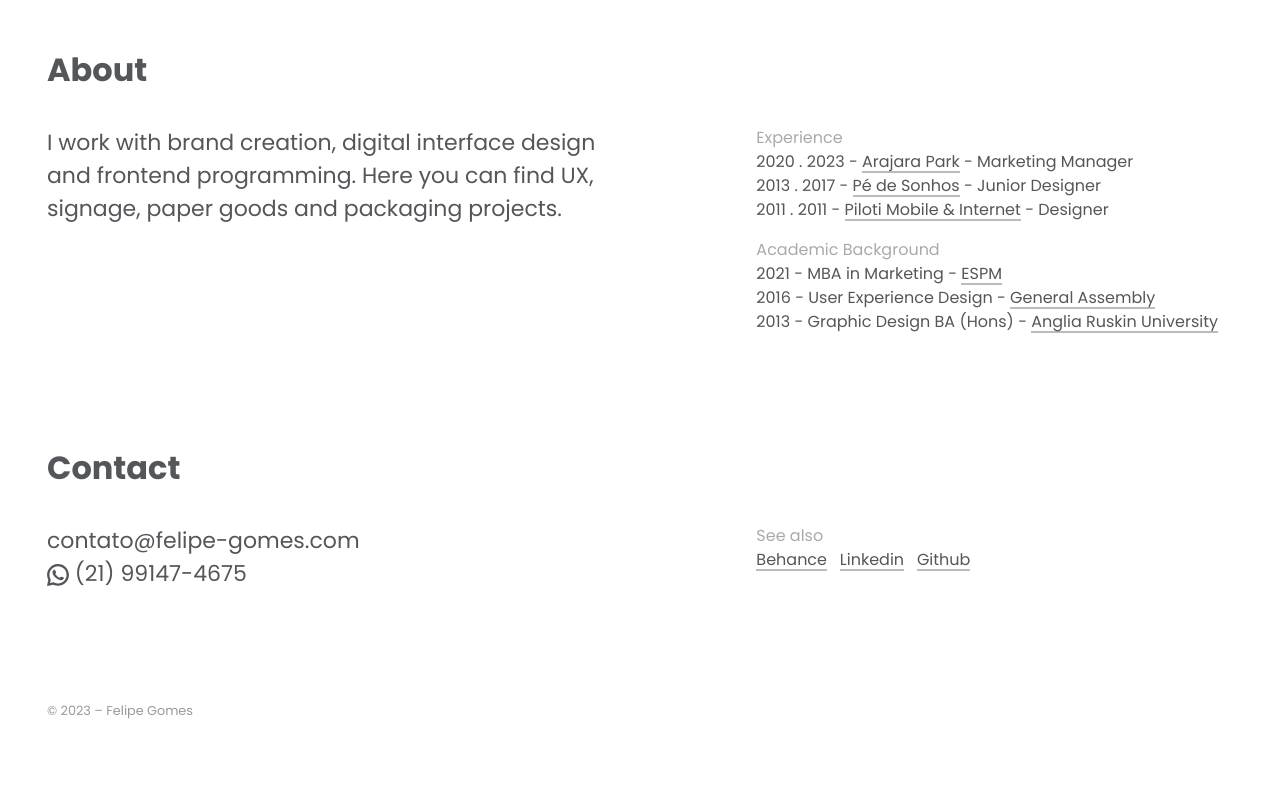
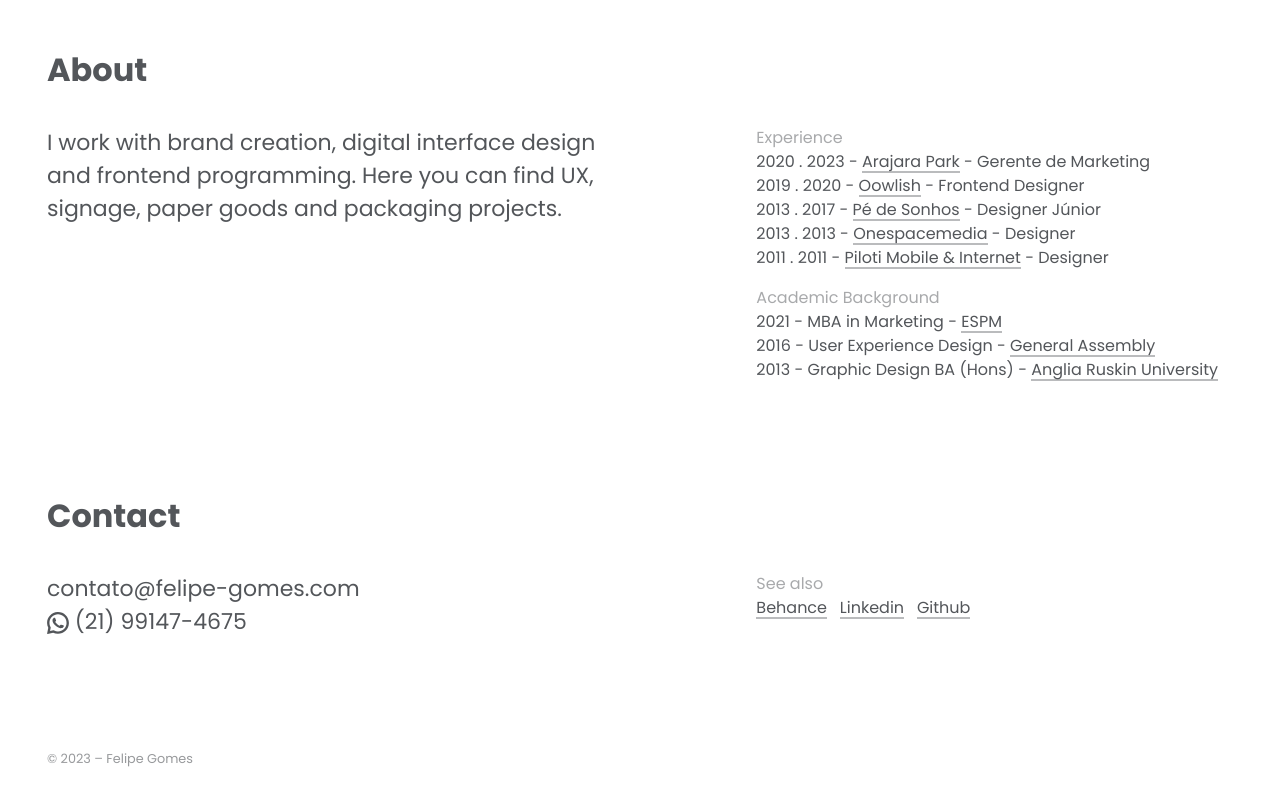
Before and after one commit to FelipeGomesOo/FelipeGomesOo, a React (Create React App) app: page / in a window 1280 px wide. Shown: the part 1521-2321 px from the top of the page. Before the commit the page ends 2273 px from the top, so only its background shows below. Built offline with nearby package versions, Linux system fonts and the light colour scheme.

Commit message:
Update work experience

```diff
--- a/src/i18n.js
+++ b/src/i18n.js
@@ -35,9 +35,11 @@ i18n
                     xp:{
                         title: 'Experiência',
                         pos: {
-                            '01':'Gerente de Marketing',
-                            '02':'Designer Júnior',
-                            '03':'Designer'
+                            'arajara':'Gerente de Marketing',
+                            'oowlish':'Frontend Designer',
+                            'pds':'Designer Júnior',
+                            'piloti':'Designer',
+                            'onespacemedia':'Designer'
                         }
                     },
                     acad:{
@@ -92,9 +94,11 @@ i18n
                     xp:{
                         title: 'Experience',
                         pos: {
-                            '01':'Marketing Manager',
-                            '02':'Junior Designer',
-                            '03':'Designer'
+                            'arajara':'Gerente de Marketing',
+                            'oowlish':'Frontend Designer',
+                            'pds':'Designer Júnior',
+                            'piloti':'Designer',
+                            'onespacemedia':'Designer'
                         }
                     },
                     acad:{
--- a/src/pages/HomePage.js
+++ b/src/pages/HomePage.js
@@ -33,9 +33,11 @@ export default function HomePage(){
                             <div className="small-12 medium-6 large-12 columns">
                                 <h4>{t('about.xp.title')}</h4>
                                 <ul>
-                                    <li>2020 . 2023 - <a className='inline_link' target="_blank" rel="noreferrer" href="http://www.arajarapark.com.br/">Arajara Park</a> - {t('about.xp.pos.01')}</li>
-                                    <li>2013 . 2017 - <a className='inline_link' target="_blank" rel="noreferrer" href="http://www.pedesonhos.com.br/">Pé de Sonhos</a> - {t('about.xp.pos.02')}</li>
-                                    <li>2011 . 2011 - <a className='inline_link' target="_blank" rel="noreferrer" href="http://www.piloti.com.br/">Piloti Mobile & Internet</a> - {t('about.xp.pos.03')}</li>
+                                    <li>2020 . 2023 - <a className='inline_link' target="_blank" rel="noreferrer" href="http://www.arajarapark.com.br/">Arajara Park</a> - {t('about.xp.pos.arajara')}</li>
+                                    <li>2019 . 2020 - <a className='inline_link' target="_blank" rel="noreferrer" href="http://www.oowlish.com/">Oowlish</a> - {t('about.xp.pos.oowlish')}</li>
+                                    <li>2013 . 2017 - <a className='inline_link' target="_blank" rel="noreferrer" href="http://www.pedesonhos.com.br/">Pé de Sonhos</a> - {t('about.xp.pos.pds')}</li>
+                                    <li>2013 . 2013 - <a className='inline_link' target="_blank" rel="noreferrer" href="https://dribbble.com/onespacemedia/">Onespacemedia</a> - {t('about.xp.pos.onespacemedia')}</li>
+                                    <li>2011 . 2011 - <a className='inline_link' target="_blank" rel="noreferrer" href="http://www.piloti.com.br/">Piloti Mobile & Internet</a> - {t('about.xp.pos.piloti')}</li>
                                 </ul>
                             </div>
                             <div className="small-12 medium-6 large-12   columns">
```
